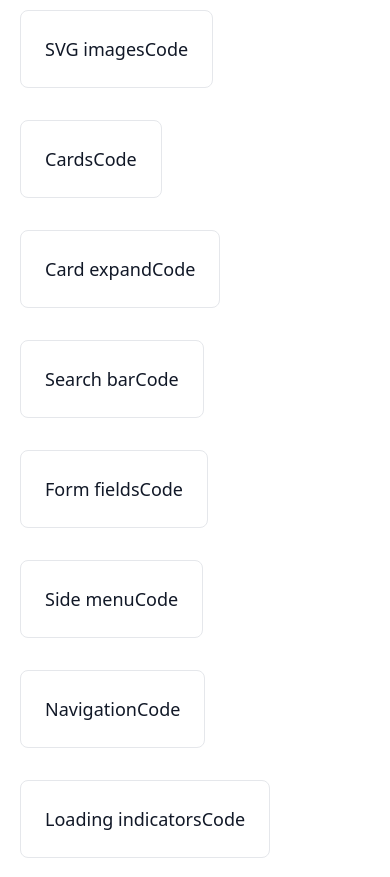
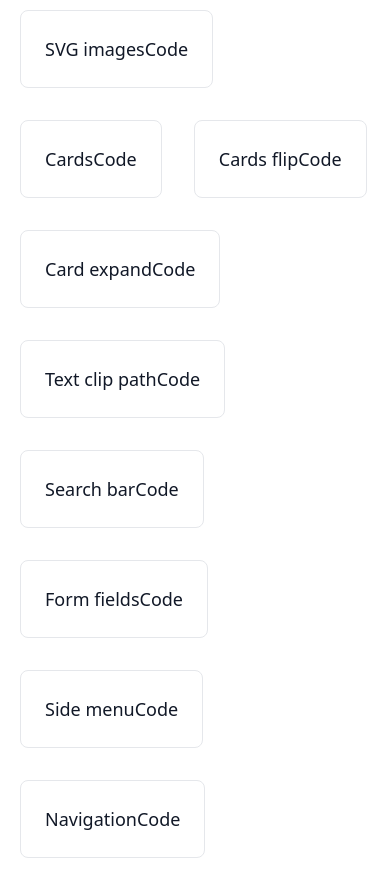
Before and after one commit to FairlyTales/CSS_Animations, a website: page index.html in a window 390 px wide. Shown: the part 1160-2037 px from the top of the page. Drawn offline with nearby package versions, Linux system fonts and the light colour scheme.

Commit message:
added 3d card

```diff
--- a/index.html
+++ b/index.html
@@ -188,12 +188,42 @@
       <div class="xl:w-1/3 md:w-1/2 p-4 lol">
         <div class="border border-gray-200 p-6 rounded-lg flex justify-between">
           <h2 class="text-lg text-gray-900 font-medium title-font h-full">
+            <a href="./content/3d_card" class="py-6">
+              Cards flip
+            </a>
+          </h2>
+          <h2 class="text-lg text-gray-900 font-medium title-font h-full">
+            <a href="https://github.com/FairlyTales/CSS_Animations/tree/main/3d_card"
+               class="py-6">
+              Code
+            </a>
+          </h2>
+        </div>
+      </div>
+      <div class="xl:w-1/3 md:w-1/2 p-4 lol">
+        <div class="border border-gray-200 p-6 rounded-lg flex justify-between">
+          <h2 class="text-lg text-gray-900 font-medium title-font h-full">
             <a href="./content/expand_card" class="py-6">
               Card expand
             </a>
           </h2>
           <h2 class="text-lg text-gray-900 font-medium title-font h-full">
             <a href="https://github.com/FairlyTales/CSS_Animations/tree/main/expand_card"
+               class="py-6">
+              Code
+            </a>
+          </h2>
+        </div>
+      </div>
+      <div class="xl:w-1/3 md:w-1/2 p-4 lol">
+        <div class="border border-gray-200 p-6 rounded-lg flex justify-between">
+          <h2 class="text-lg text-gray-900 font-medium title-font h-full">
+            <a href="./content/text_clip_path_effect" class="py-6">
+              Text clip path
+            </a>
+          </h2>
+          <h2 class="text-lg text-gray-900 font-medium title-font h-full">
+            <a href="https://github.com/FairlyTales/CSS_Animations/tree/main/text_clip_path_effect"
                class="py-6">
               Code
             </a>
@@ -353,21 +383,6 @@
       <div class="xl:w-1/3 md:w-1/2 p-4 lol">
         <div class="border border-gray-200 p-6 rounded-lg flex justify-between">
           <h2 class="text-lg text-gray-900 font-medium title-font h-full">
-            <a href="./content/text_clip_path_effect" class="py-6">
-              Text clip path
-            </a>
-          </h2>
-          <h2 class="text-lg text-gray-900 font-medium title-font h-full">
-            <a href="https://github.com/FairlyTales/CSS_Animations/tree/main/text_clip_path_effect"
-               class="py-6">
-              Code
-            </a>
-          </h2>
-        </div>
-      </div>
-      <div class="xl:w-1/3 md:w-1/2 p-4 lol">
-        <div class="border border-gray-200 p-6 rounded-lg flex justify-between">
-          <h2 class="text-lg text-gray-900 font-medium title-font h-full">
             <a href="./content/mouse_move" class="py-6">
               Mouse move effect
             </a>
```
